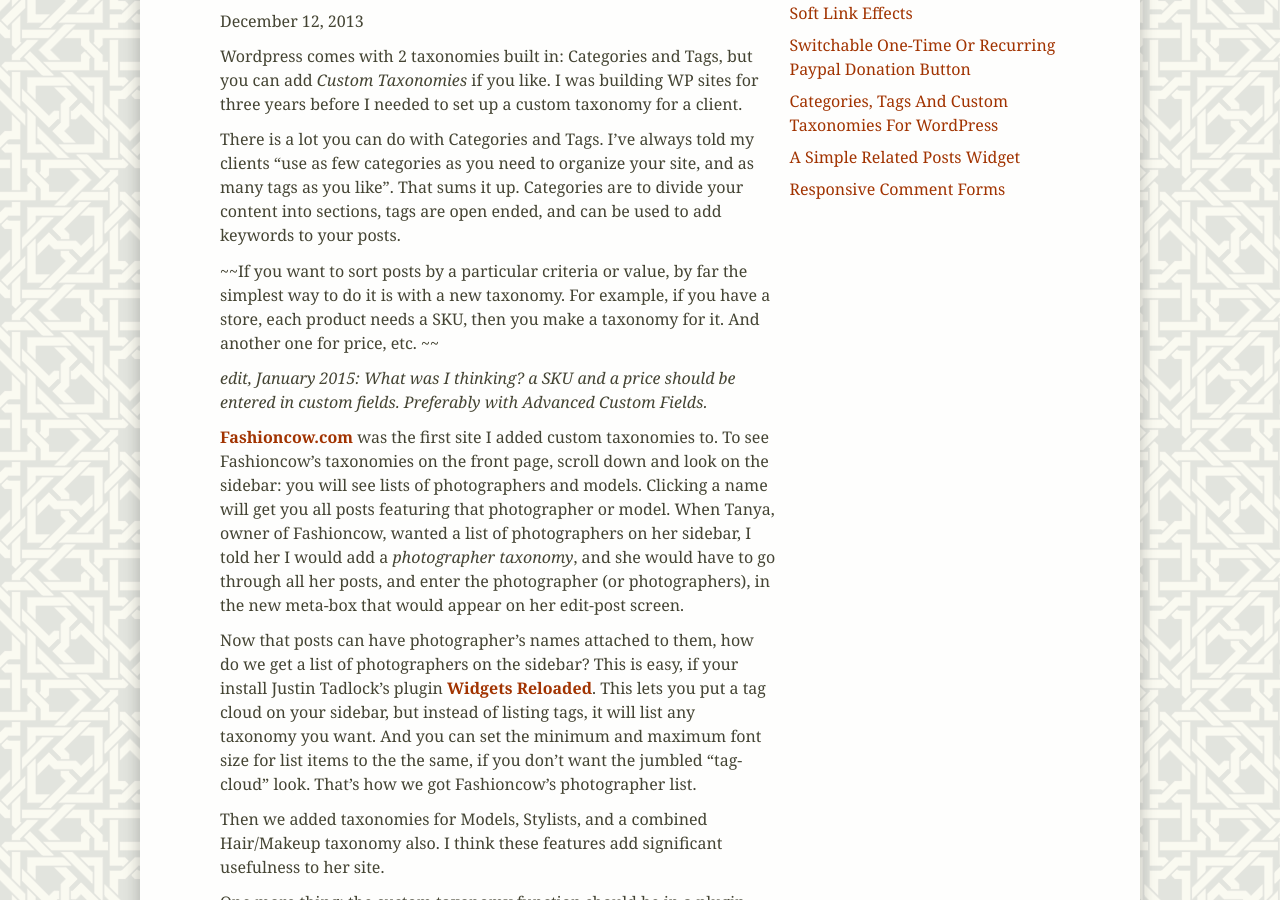
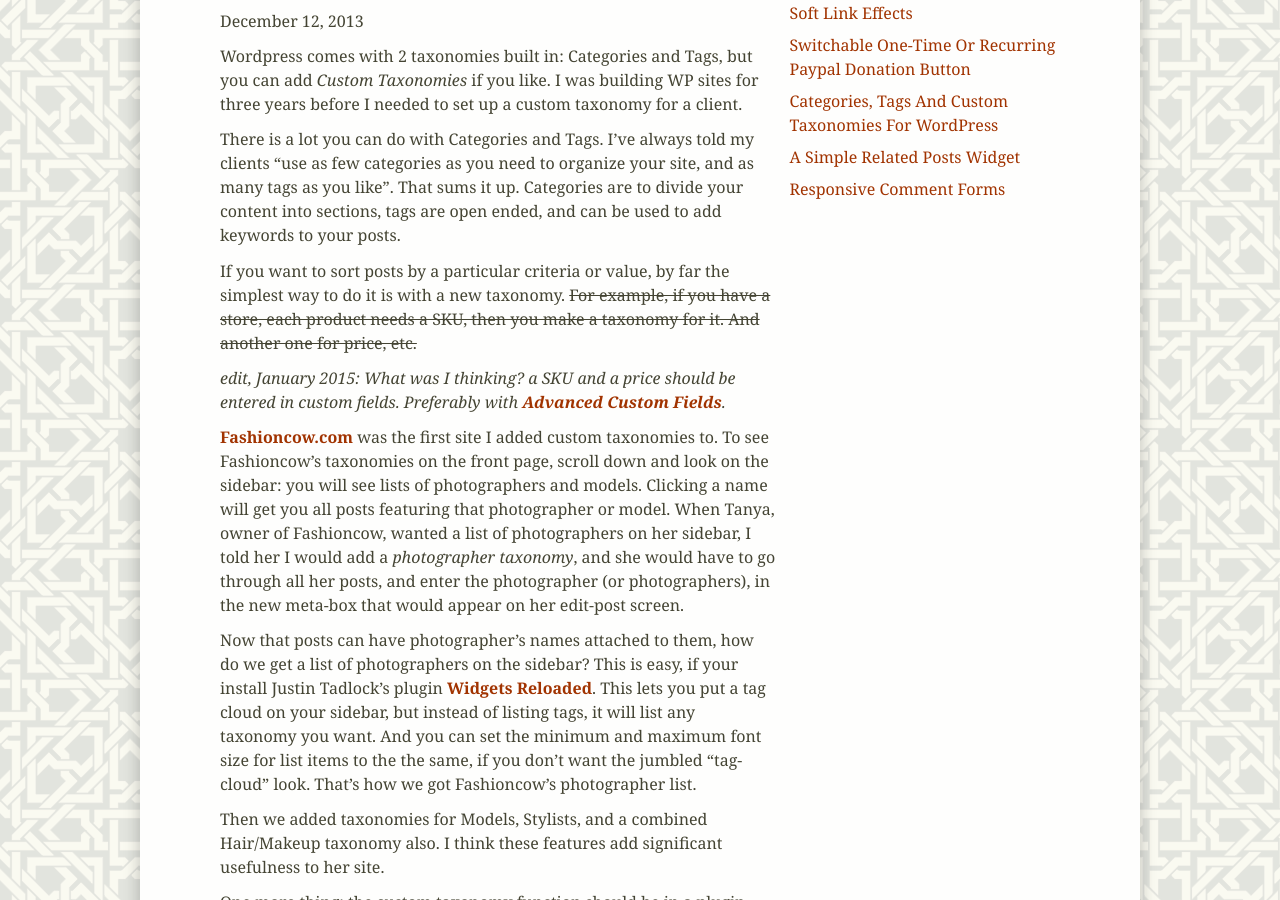
Before and after one commit to photocurio/photocurio.github.io, a Jekyll site: the page built from _posts/2013-12-12-categories-tags-and-custom-taxonomies-for-wordpress.md, in a window 1280 px wide and 900 px high, scrolled down 470 px. Built offline with Jekyll 4.4.1, drawn with Linux system fonts in a browser that asks for light colours; nearby versions of some CDN libraries; Markdown is read by kramdown in place of the engine named in the settings; part of the change alters nothing that is shown.

```diff
--- a/_config.yml
+++ b/_config.yml
@@ -1,7 +1,7 @@
 sitename: "Peter Mumford&rsquo;s <span>W</span>ordPress Dev Blog"
 slogan: "Problem Solving for Website Owners and Designers"
 intro: "&mdash;by a guy who loves WordPress. And I love <a href='http://jekyllrb.com/'>Jekyll</a>.  This blog is made with Jekyll, and hosted at my <a href='https://github.com/photocurio/'>Git</a> account."
-markdown: redcarpet
+# markdown: maruku
 url: "http://petermumford.net"
 permalink: "/:categories/:title.html"
 paginate: 9
--- a/_posts/2013-12-12-categories-tags-and-custom-taxonomies-for-wordpress.md
+++ b/_posts/2013-12-12-categories-tags-and-custom-taxonomies-for-wordpress.md
@@ -9,9 +9,9 @@ Wordpress comes with 2 taxonomies built in: Categories and Tags, but you can add
 
 There is a lot you can do with Categories and Tags. I've always told my clients "use as few categories as you need to organize your site, and as many tags as you like". That sums it up.  Categories are to divide your content into sections, tags are open ended, and can be used to add keywords to your posts.
 
-~~If you want to sort posts by a particular criteria or value, by far the simplest way to do it is with a new taxonomy. For example, if you have a store, each product needs a SKU, then you make a taxonomy for it. And another one for price, etc. ~~
+If you want to sort posts by a particular criteria or value, by far the simplest way to do it is with a new taxonomy. <strike>For example, if you have a store, each product needs a SKU, then you make a taxonomy for it. And another one for price, etc.</strike>
 
-_edit, January 2015: What was I thinking? a SKU and a price should be entered in custom fields. Preferably with Advanced Custom Fields._
+_edit, January 2015: What was I thinking? a SKU and a price should be entered in custom fields. Preferably with [Advanced Custom Fields](http://www.advancedcustomfields.com/)._
 
 [Fashioncow.com](http://fashioncow.com/) was the first site I added custom taxonomies to. To see Fashioncow's taxonomies on the front page, scroll down and look on the sidebar: you will see lists of photographers and models. Clicking a name will get you all posts featuring that photographer or model. When Tanya, owner of Fashioncow, wanted a list of photographers on her sidebar, I told her I would add a <em>photographer taxonomy</em>, and she would have to go through all her posts, and enter the photographer (or photographers), in the new meta-box that would appear on her edit-post screen.
 
```
Also changed, not shown: 10 other files.
